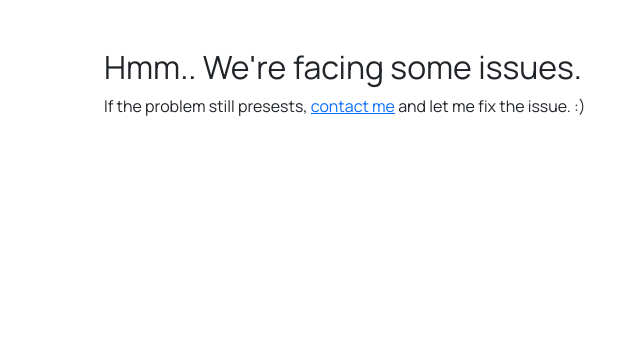
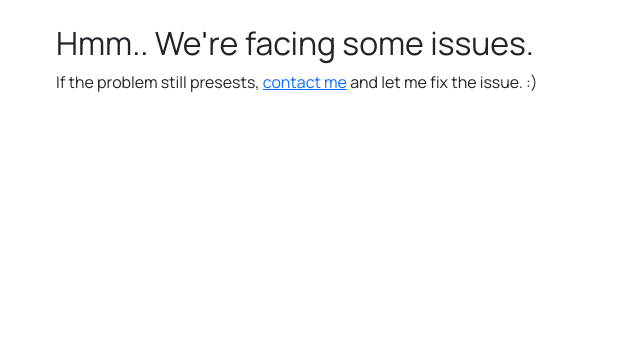
Before and after one commit to collove/pasteme, a Django app: template snippet/templates/500.html in a window 1280 px wide. Shown: the part 90-430 px from the top of the page, without its empty margins (26-666 px from the left). Run offline with Django 4.2, Linux system fonts and the light colour scheme; the template is opened without the code that fills it, so the values that code supplies are empty; some libraries are stand-ins or nearby versions.

Commit message:
structure optimization

```diff
--- a/snippet/templates/404.html
+++ b/snippet/templates/404.html
@@ -2,8 +2,8 @@
 {% block title %}404 - Not Found{% endblock %}
 
 {% block content %}
-    <section>
-        <div class="container p-5">
+    <section class="p-4">
+        <div class="container">
             <div class="container">
                 <h2>Opps! You're lost.</h2>
                 <p>Looks the page you're looking for is missing at the moment. I mean 404. :(</p>
--- a/snippet/templates/500.html
+++ b/snippet/templates/500.html
@@ -2,12 +2,10 @@
 {% block title %}500 - Some Failures Here{% endblock %}
 
 {% block content %}
-    <section>
-        <div class="container p-5">
-            <div class="container">
-                <h2>Hmm.. We're facing some issues.</h2>
-                <p>If the problem still presests, <a href="mailto:lnxpylnxpy@gmail.com">contact me</a> and let me fix the issue. :)</p>
-            </div>
-        </div>
-    </section>
+<section class="p-4">
+    <div class="container">
+        <h2>Hmm.. We're facing some issues.</h2>
+        <p>If the problem still presests, <a href="mailto:lnxpylnxpy@gmail.com">contact me</a> and let me fix the issue. :)</p>
+    </div>
+</section>
 {% endblock %}
--- a/snippet/templates/snippet.html
+++ b/snippet/templates/snippet.html
@@ -35,8 +35,8 @@
 {% endblock %}
 
 {% block content %}
-<section>
-    <div class="container p-5">
+<section class="p-4">
+    <div class="container">
         <h3 style="font-weight: bold;">{{snippet.title}}</h3>
         <p><span class="badge bg-dark">{{snippet.get_language_display}}</span>&nbsp;<span class="badge bg-dark">{{snippet.get_theme_display}} Theme</span>&nbsp;-&nbsp;<span class="badge bg-dark">{{snippet.created_at.date}}</span></p>
         <div>
```
